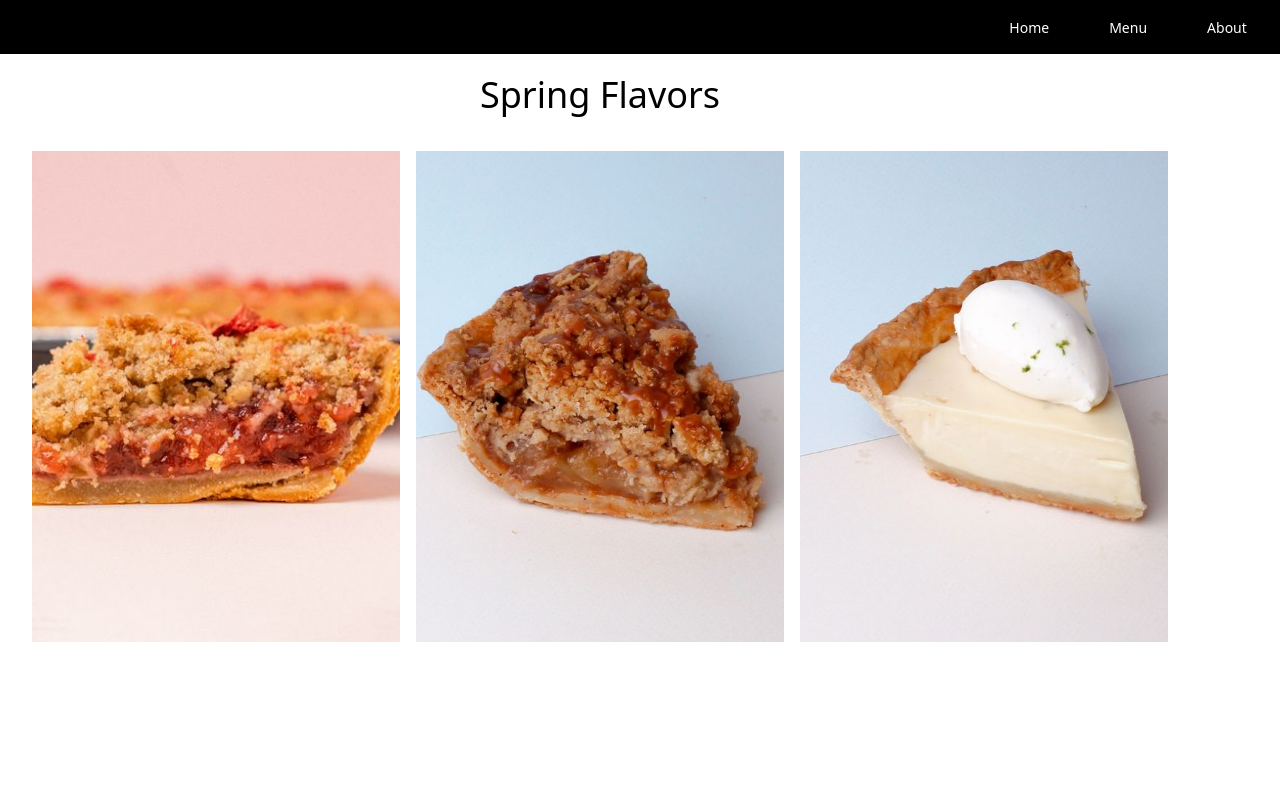
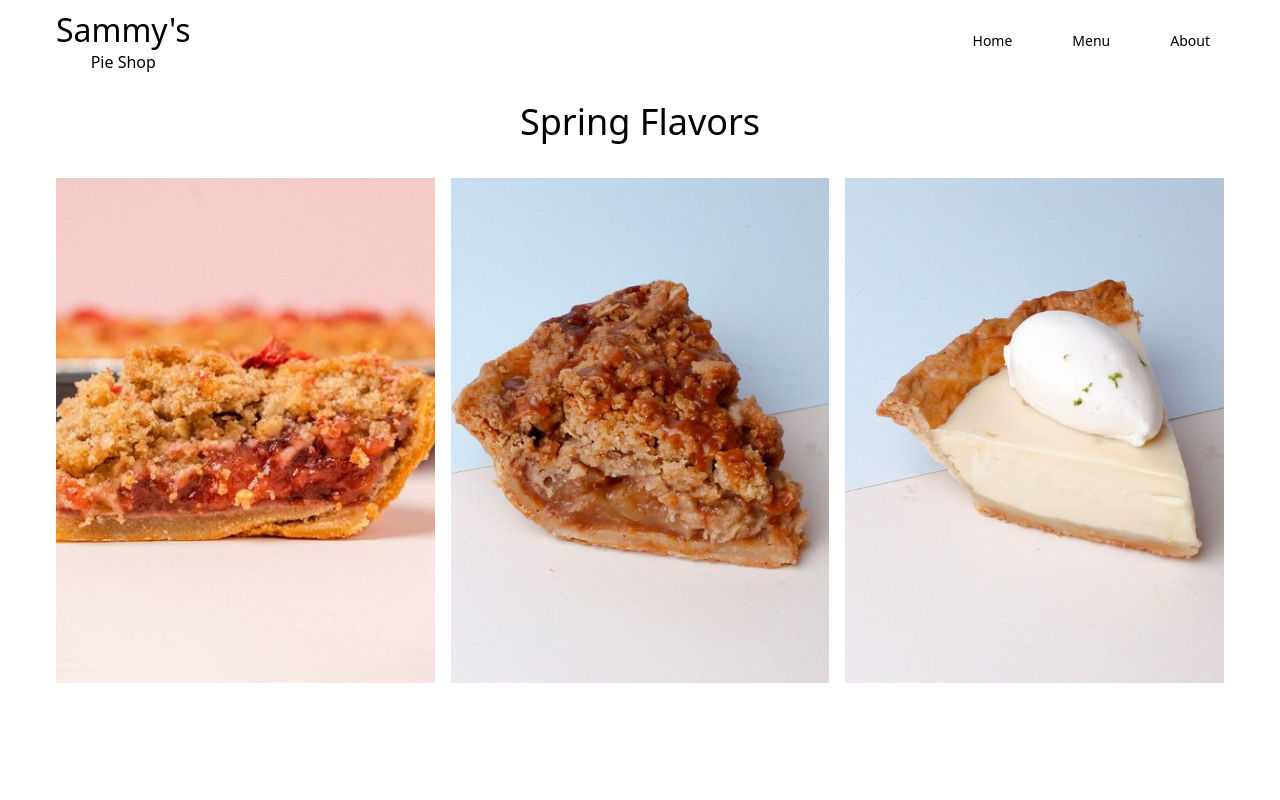
Before and after one commit to Nik-Reyes/Resturaunt, a website built with webpack: page src/index.html in a window 1280 px wide. Built offline with nearby package versions, Linux system fonts and the light colour scheme.

Commit message:
adjust styles and add title

```diff
--- a/src/components/Specials/special.css
+++ b/src/components/Specials/special.css
@@ -2,7 +2,8 @@
   display: grid;
   gap: 2rem;
   max-width: 75rem;
-  padding: 1rem 2rem;
+  padding: 1rem 1rem;
+  margin: 0 auto;
 }
 
 img {
--- a/src/index.html
+++ b/src/index.html
@@ -8,6 +8,10 @@
   <body>
     <header>
       <nav class="nav" aria-label="Main Navigation Tabs">
+        <div class="website-title-wrapper">
+          <p class="website-title">Sammy's</p>
+          <p class="website-title">Pie Shop</p>
+        </div>
         <ul class="menu-buttons">
           <li class="list-item">
             <button
--- a/src/style.css
+++ b/src/style.css
@@ -18,23 +18,39 @@
 }
 
 .nav {
-  background: linear-gradient(to bottom, hsl(0, 0%, 0%), hsl(0, 0%, 0%));
-  --button-padding-tb: 0.5em;
-  --button-padding-lr: 1em;
+  --button-padding-tb: 0.5rem;
+  --button-padding-lr: 1rem;
+  display: flex;
+  justify-content: space-between;
+  align-items: center;
+  padding: var(--button-padding-tb) var(--button-padding-lr);
+  max-width: 1200px;
+  margin: 0 auto;
+}
+
+.website-title-wrapper {
+  display: grid;
+  align-items: center;
+}
+
+.website-title {
+  text-align: center;
+}
+
+.website-title:first-child {
+  font-size: 2rem;
 }
 
 .menu-buttons {
   display: flex;
-  justify-content: right;
+  justify-content: flex-end;
   gap: 2rem;
-  padding: var(--button-padding-tb) var(--button-padding-lr);
   font-size: 1.2rem;
 }
 
 .nav-button {
   background-color: transparent;
   border: none;
-  color: white;
   position: relative;
   cursor: pointer;
 }
@@ -44,9 +60,9 @@
   content: "";
   transform-origin: center;
   height: 1px;
-  background-color: #fff;
   transition: transform 250ms ease-in-out;
   display: block;
+  background-color: black;
 }
 
 .nav-button::before {
@@ -57,11 +73,13 @@
   transform: scaleX(0) translateY(100%);
 }
 
-.nav-button:hover::after {
+.nav-button:hover::after,
+.nav-button:focus::after {
   transform: scaleX(1) translateY(100%);
 }
 
-.nav-button:hover::before {
+.nav-button:hover::before,
+.nav-button:focus::before {
   transform: scaleX(1) translateY(0);
 }
 
```
